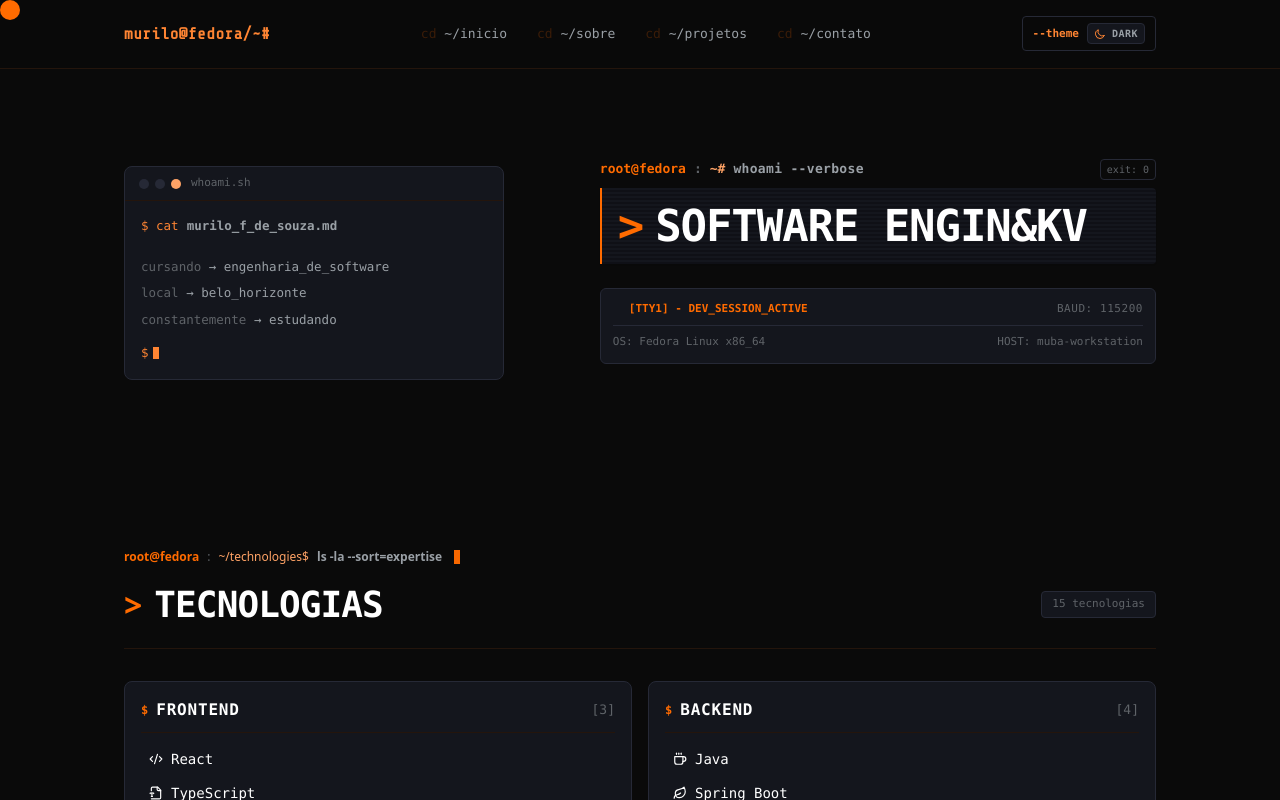
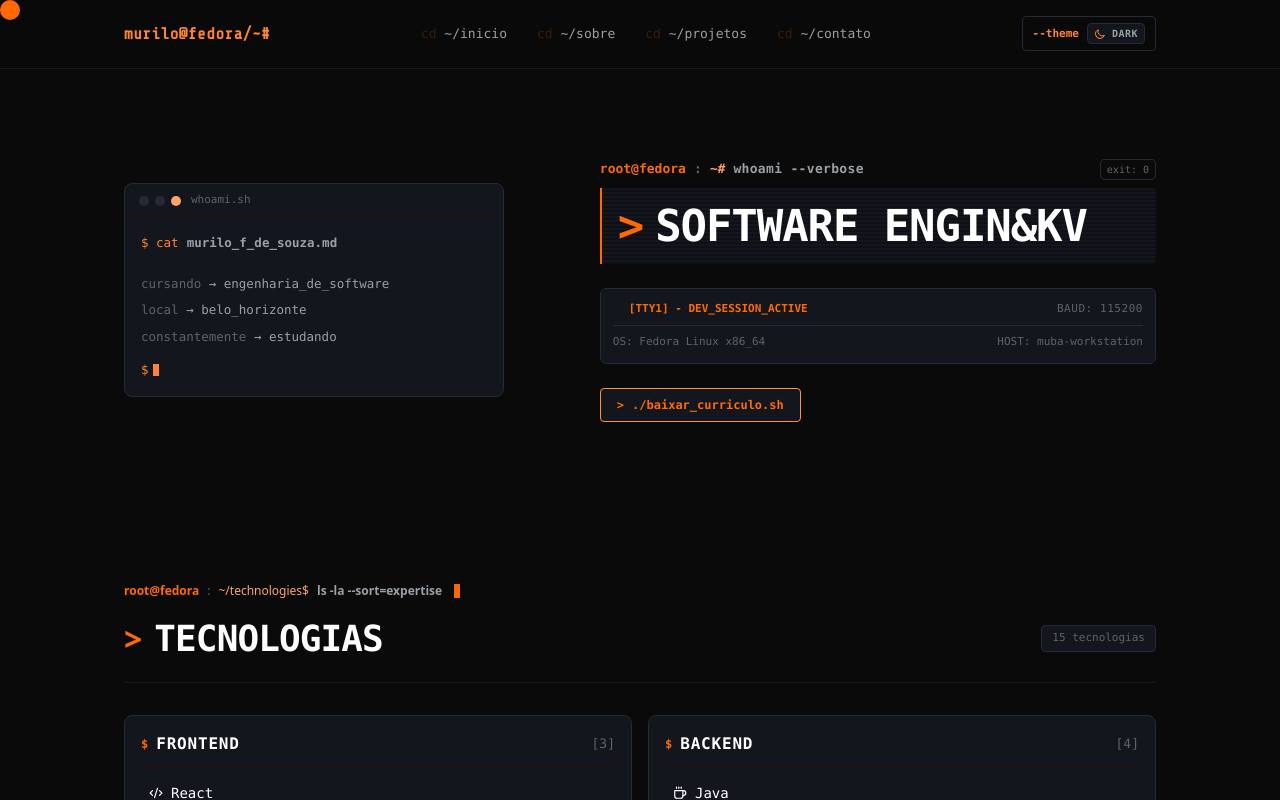
Before and after one commit to murilofsouzaa/mubadev, a React (Vite) app: page / in a window 1280 px wide. Shown: the top 800 px of the page. Built offline with nearby package versions, Linux system fonts and the light colour scheme; a web font is replaced by a local one.

Commit message:
feat(resume): adding resume for download

```diff
--- a/package.json
+++ b/package.json
@@ -11,6 +11,7 @@
   },
   "dependencies": {
     "@gsap/react": "^2.1.2",
+    "@react-pdf/renderer": "^4.6.1",
     "framer-motion": "^11.18.2",
     "gsap": "^3.15.0",
     "lucide-react": "^0.344.0",
--- a/src/components/Hero.tsx
+++ b/src/components/Hero.tsx
@@ -1,6 +1,9 @@
 import React, { useState, useEffect, useRef } from 'react';
+import { pdf } from '@react-pdf/renderer';
 import { motion } from 'framer-motion';
 import { TerminalCard } from './TerminalCard';
+// Importe o seu componente de documento PDF (exemplo: MyDocument)
+// import { MyDocument } from './MyDocument';
 
 const WORDS = ['MURILO FREITAS', 'SOFTWARE ENGINEER', 'MURA', ];
 const CHARS = 'ABCDEFGHIJKLMNOPQRSTUVWXYZ0123456789!@#$%^&*()_+-=';
@@ -11,6 +14,7 @@ export const Hero: React.FC = React.memo(() => {
   const [isCommandDone, setIsCommandDone] = useState(false);
   const [textIndex, setTextIndex] = useState(0);
   const [displayText, setDisplayText] = useState('');
+  const [isDownloading, setIsDownloading] = useState(false);
 
   const animationFrameRef = useRef<number | null>(null);
 
@@ -81,6 +85,39 @@ export const Hero: React.FC = React.memo(() => {
     };
   }, [textIndex, isCommandDone]);
 
+  // Função para gerar e baixar o PDF usando @react-pdf/renderer
+  const handleDownloadPdf = async () => {
+    try {
+      setIsDownloading(true);
+
+      // 1. Substitua <MyDocument /> pelo seu componente de PDF real
+      // Exemplo: const blob = await pdf(<MyDocument />).toBlob();
+
+      // Como você não mandou o componente do PDF, certifique-se de importá-lo.
+      // Aqui está um exemplo genérico:
+      const docElement = <></>; // Trocar por <MyDocument />
+      const blob = await pdf(docElement).toBlob();
+
+      // 2. Cria uma URL temporária para o blob
+      const url = URL.createObjectURL(blob);
+
+      // 3. Cria um elemento âncora (<a>) invisível para forçar o download
+      const link = document.createElement('a');
+      link.href = url;
+      link.download = 'agosto2026.pdf'; // Nome do arquivo baixado
+      document.body.appendChild(link);
+      link.click();
+
+      // 4. Limpeza
+      document.body.removeChild(link);
+      URL.revokeObjectURL(url);
+    } catch (error) {
+      console.error('Erro ao gerar o PDF:', error);
+    } finally {
+      setIsDownloading(false);
+    }
+  };
+
   return (
     <section id="inicio" className="py-[60px] md:py-[90px] grid grid-cols-1 md:grid-cols-[1fr_1.3fr] gap-10 md:gap-[48px] items-center">
       {/* LADO ESQUERDO: Terminal Card */}
@@ -143,6 +180,16 @@ export const Hero: React.FC = React.memo(() => {
             <span>HOST: muba-workstation</span>
           </div>
         </div>
+
+        {/* Botão de Download estilizado com o tema terminal */}
+        <a
+          href="../../public/agosto2026.pdf"
+          download="Murilo_Freitas_CV.pdf"
+          className="group relative inline-flex items-center gap-2 px-4 py-2 text-xs font-bold text-orange-1 border border-orange-400 bg-panel hover:bg-orange-1/10 transition-all rounded cursor-pointer"
+        >
+          <span>&gt;</span>
+          <span>./baixar_curriculo.sh</span>
+        </a>
       </motion.div>
     </section>
   );
```
Also changed, not shown: 2 other files (tests, documents, lock files or other folders).
